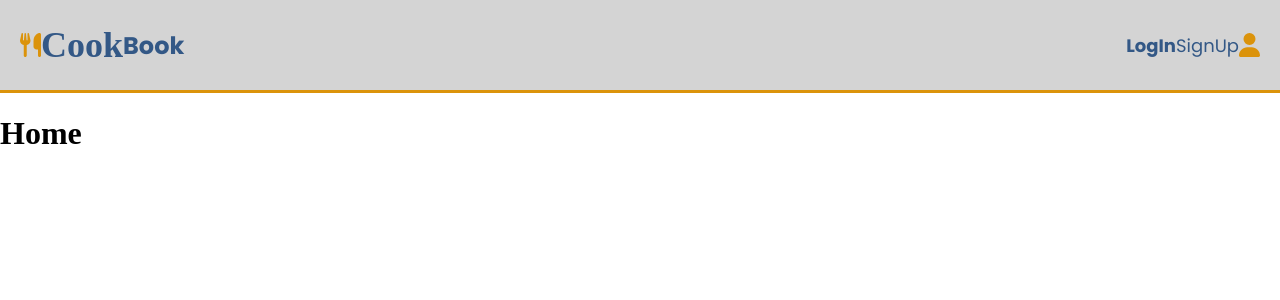
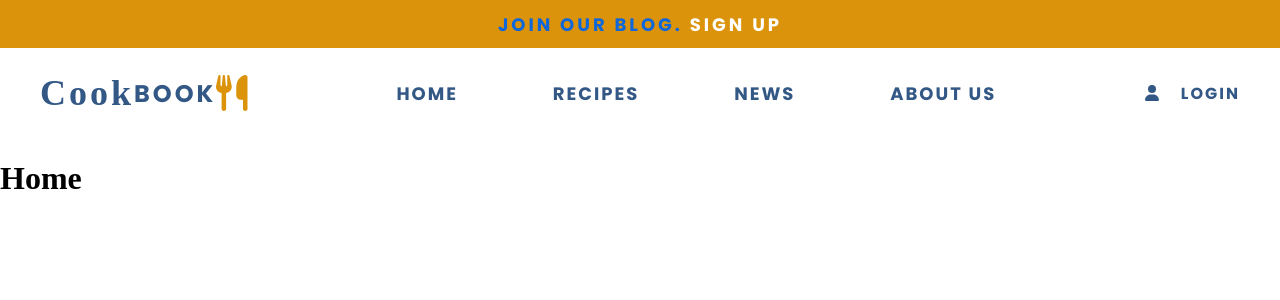
Before and after one commit to chrism-la/Cooked, a React (Create React App) app in the folder client/: page / in a window 1280 px wide. Shown: the top 300 px of the page. Built offline with nearby package versions, Linux system fonts and the light colour scheme; a web font is replaced by a local one.

Commit message:
more styling on navbar

```diff
--- a/client/src/components/Navbar.js
+++ b/client/src/components/Navbar.js
@@ -5,27 +5,43 @@ import '../scss/Navbar.scss';
 
 export default function Navbar() {
     return (
+        <>
+            <div className="blog-banner">
+                <div>
+                    <p>
+                        JOIN OUR BLOG. <a href="/">SIGN UP</a>
+                    </p>
+                </div>
+            </div>
             <header>
                 <div className="container">
-                <Link className="logo" to="/">
-                    <FontAwesomeIcon icon={faUtensils} />
+                    <Link className="title-card" to="/">
                         <h1 className="title">Cook</h1>
-                    <h2>Book</h2>
+                        <h2>BOOK</h2>
+                        <FontAwesomeIcon className="utensil-logo" icon={faUtensils} />
                     </Link>
                 </div>
                 <div className="container2">
-                <div>
-                    <Link className="login" to="/">
-                        LogIn
+                    <Link className="home" to="/">
+                        HOME
+                    </Link>
+                    <Link className="recipes" to="/">
+                        RECIPES
+                    </Link>
+                    <Link className="news" to="/">
+                        NEWS
+                    </Link>
+                    <Link className="about Us" to="/">
+                        ABOUT US
                     </Link>
                 </div>
-                <div>
-                    <Link className="signup" to="/">
-                        SignUp
+                <div className="container3">
+                    <FontAwesomeIcon className="user-logo" icon={faUser} />
+                    <Link className="login" to="/">
+                        LOGIN
                     </Link>
                 </div>
-                <FontAwesomeIcon icon={faUser} />
-            </div>
             </header>
+        </>
     );
 }
--- a/client/src/scss/Navbar.scss
+++ b/client/src/scss/Navbar.scss
@@ -1,43 +1,69 @@
 @import './variables';
 @import './mixins';
 
-svg {
-    font-size: 24px;
-    color: $primary-color;
+.blog-banner {
+    width: 100%;
+    height: 48px;
+    background-color: $primary-color;
+    @include position-center;
+    p {
+        @include bold-font;
+        font-size: 18px;
+        letter-spacing: 3px;
+        color: $secondary-color;
+        a {
+            color: white;
         }
+    }
+}
+
 header {
-    padding: 0 20px;
-    background-color: $background-color;
+    padding: 0 40px;
     display: flex;
     justify-content: space-between;
-    border-bottom: 3px solid $primary-color;
-}
-
+    // border-bottom: 3px solid $primary-color;
+    .title-card {
+        @include vertical-center;
+        @include bold-font;
+        letter-spacing: 3px;
+        color: $main-text-color;
         .title {
             @include style-script;
             font-weight: bold;
             font-size: 36px;
         }
-
-.logo {
+        .utensil-logo {
+            font-size: 36px;
+            color: $primary-color;
+        }
+    }
+    .container2 {
+        width: 50%;
+        display: flex;
+        align-items: center;
+        justify-content: space-between;
+        letter-spacing: 2px;
+        a {
             color: $main-text-color;
-    @include vertical-center;
             @include bold-font;
+            font-size: 18px;
+            &:hover {
+                color: $secondary-color;
+                border-bottom: 3px solid $primary-color;
+                transition: 0.5s;
             }
-
-.container2 {
-    color: $main-text-color;
+        }
+    }
+    .container3 {
+        width: 95px;
         @include vertical-center;
         justify-content: space-between;
-    font-size: 18px;
-}
-
+        letter-spacing: 2px;
+        color: $main-text-color;
+        font-size: 16px;
         .login {
             color: $main-text-color;
             @include bold-font;
         }
-
-.signup {
-    color: $main-text-color;
-    @include regular-font;
     }
+}
--- a/client/src/scss/_mixins.scss
+++ b/client/src/scss/_mixins.scss
@@ -1,7 +1,4 @@
-@mixin vertical-center {
-    display: flex;
-    align-items: center;
-}
+// FONT FAMILY
 
 @mixin regular-font {
     font-family: 'Poppins', sans-serif;
@@ -20,3 +17,16 @@
     font-weight: 400;
     font-style: normal;
 }
+
+// POSITIONING
+
+@mixin vertical-center {
+    display: flex;
+    align-items: center;
+}
+
+@mixin position-center {
+    display: flex;
+    justify-content: center;
+    align-items: center;
+}
```
Also changed, not shown: 1 other file (tests, documents, lock files or other folders). Lines whose indentation alone changed are shown as unchanged.
